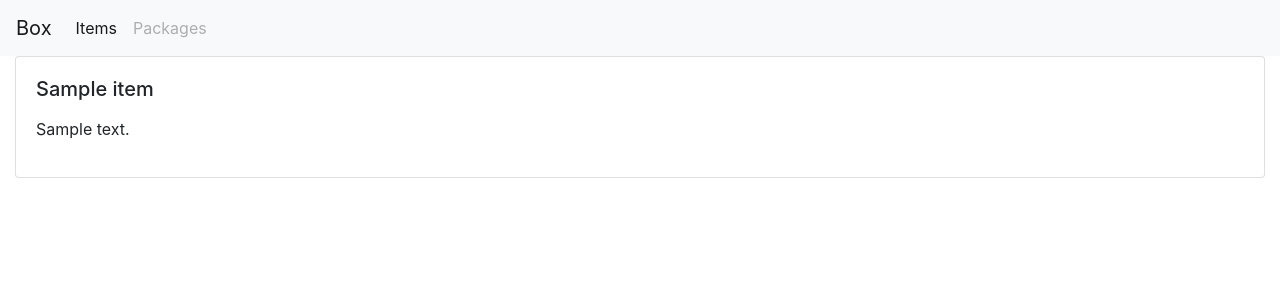
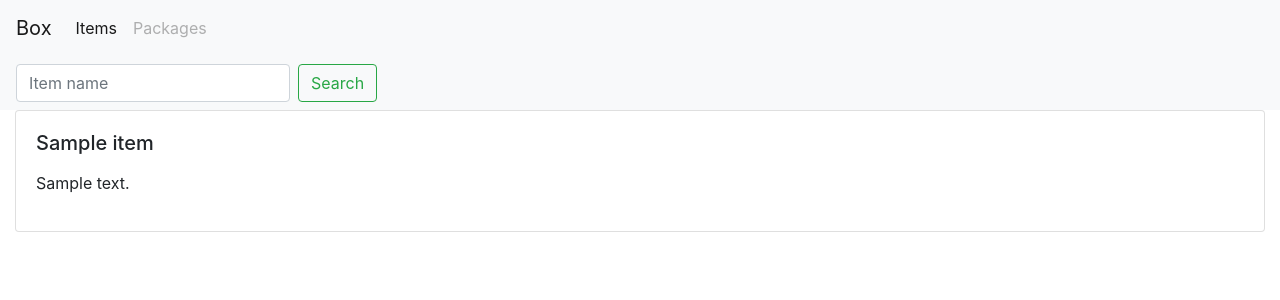
Before and after one commit to sirKristoff/django-box, a Django app: page /item/ in a window 1280 px wide. Shown: the top 300 px of the page. Run offline with Django 3.2, Linux system fonts and the light colour scheme; tables that the repository leaves empty hold one stand-in row (values such as "Sample post"); some libraries are stand-ins or nearby versions.

Commit message:
Introduce search/filter mechanism for Items

```diff
--- a/src/item/models.py
+++ b/src/item/models.py
@@ -1,5 +1,33 @@
 from django.db import models
+from django.db.models import Q
 from .apps import ItemConfig
+
+
+
+class ItemQuerySet(models.QuerySet):
+    """
+    docstring for ItemQuerySet
+    """
+
+    def search(self, query):
+        if query is None:
+            return self.all()
+        lookup = (Q(name__iexact=query) | Q(description__icontains=query))
+        return self.filter(lookup)
+
+
+
+class ItemManager(models.Manager):
+    """
+    docstring for ItemManager
+    """
+
+    def get_queryset(self):
+        return ItemQuerySet(self.model, using=self._db)
+
+    def search(self, query=None):
+        return self.get_queryset().search(query)
+
 
 
 class Item(models.Model):
@@ -8,9 +36,14 @@ class Item(models.Model):
     """
     # id = models.IntegerField() # pk
     # how to setup foreign key - lesson 39
-    name = models.CharField(null=False, blank=False, max_length=120)
+    name = models.CharField(unique=True, null=False, blank=False, max_length=120)
     image = models.ImageField(upload_to='img/', blank=True, null=False, default='/static/item/img/default_item_image.png')
     description = models.TextField(null=False, blank=True)
+
+    objects = ItemManager()
+
+    class Meta:
+        ordering = ['id', '-name']
 
     def __repr__(self):
         return f"<Item({self.id}): '{self.name}'>"
--- a/src/item/templates/item/list.html
+++ b/src/item/templates/item/list.html
@@ -6,7 +6,7 @@ Items - list
 
 
 {% block module_navbar %}
-    <!-- { % include 'item/searchbar.html' %} -->
+    {% include 'searchbar.html' with action='/item' placeholder='Item name' %}
 {% endblock %}
 
 
--- a/src/item/urls.py
+++ b/src/item/urls.py
@@ -27,7 +27,7 @@ from .views import (
 
 urlpatterns = [
     path('', item_list_view),
-    path('create', item_create_view),
+    path('create/', item_create_view),
     path('<int:item_id>/', item_detail_view),
     path('<int:item_id>/edit/', item_update_view),
     path('<int:item_id>/delete/', item_delete_view),
--- a/src/item/views.py
+++ b/src/item/views.py
@@ -6,22 +6,14 @@ from django.template.loader import get_template
 from .models import Item
 from .forms import ItemModelForm
 
-# def item_detail_page(request, item_id):
-#     # obj            = Item.objects.get(id=item_id)
-#     obj            = get_object_or_404(Item, id=item_id)
-#     context        = {"request": request, "object": obj, "title": "title", "content": "content"}
-#     template_name  = "item_detail.html"
-#     template_obj   = get_template(template_name)
-#     rendered_item  = template_obj.render(context)
-#     return HttpResponse(rendered_item)
-
 
 
 def item_list_view(request):
     # list out objects (could be search)
-    qs             = Item.objects.all()
+    query          = request.GET.get('q', None)
+    qs             = Item.objects.search(query=query)
     template_name  = "item/list.html"
-    context        = {'object_list': qs}
+    context        = {'object_list': qs, 'query': query}
     return render(request, template_name, context)
 
 
--- /dev/null
+++ b/src/templates/searchbar.html
@@ -0,0 +1,24 @@
+<!--
+  Search bar
+-->
+<nav class="navbar navbar-expand-lg navbar-light bg-light">
+
+  <div class="collapse navbar-collapse"
+       id="navbarSupportedContent">
+
+    <form class="form-inline my-2 my-lg-0"
+          action="{{ action }}">
+      <input class="form-control mr-sm-2"
+             type="search"
+             name="q"
+             placeholder="{{ placeholder }}"
+             {% if query %}
+             value="{{ query }}"
+             {% endif %}>
+      <button class="btn btn-outline-success my-2 my-sm-0"
+              type="submit">
+        Search
+      </button>
+    </form>
+  </div>
+</nav>
```
Also changed, not shown: README.md, src/item/migrations/0006_auto_20191227_1752.py (added).
